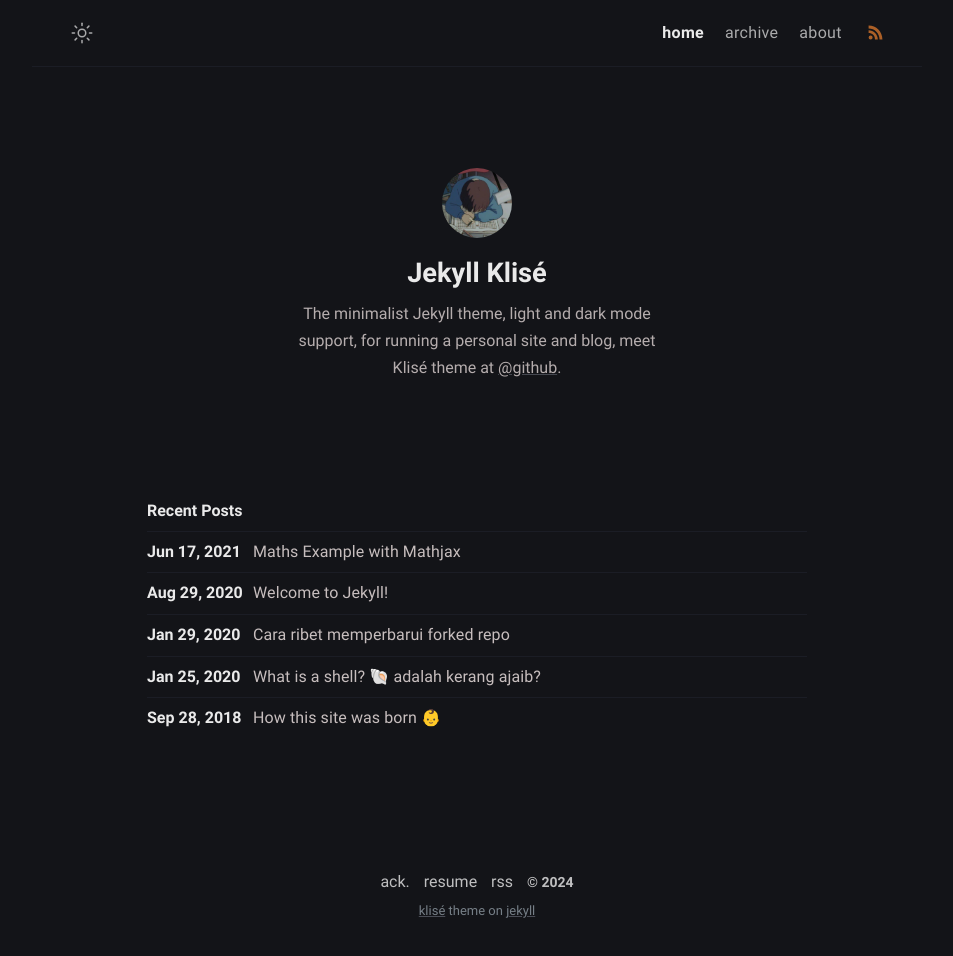
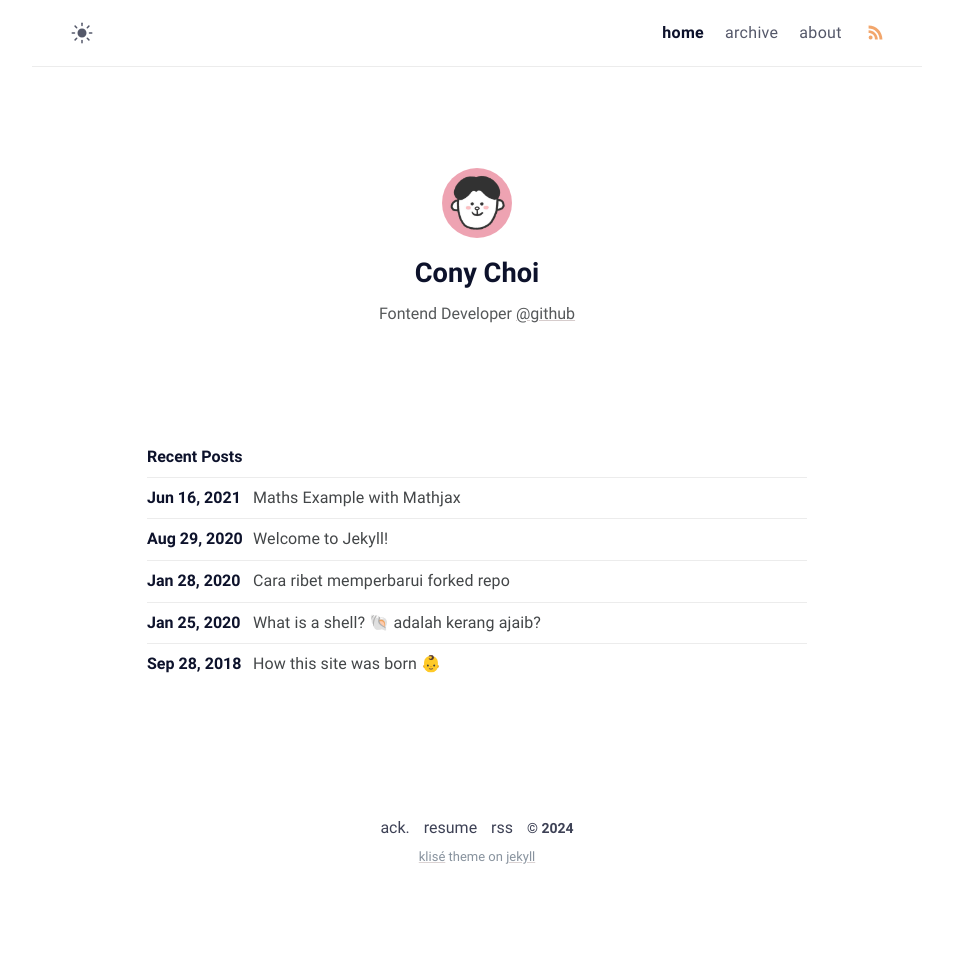
Before and after one commit to hwanyoungChoi/blog, a Jekyll site: the page built from index.md, in a window 1280 px wide. Shown: the whole page, without its empty margins (163-1116 px from the left). Built offline with Jekyll 4.4.1, drawn with Linux system fonts in a browser that asks for light colours; after the commit the page ends 902 px from its top, so only the background shows below that.

Commit message:
Update config

```diff
--- a/_config.yml
+++ b/_config.yml
@@ -1,26 +1,24 @@
 # Site settings
-title: Klise Theme # site title
+title: Cony's Blog # site title
 description: >- # site description
-  He's writing in Bahasa about web technology and experience as a journal
-  for documentation things that he learned, meet him <a href="https://github.com/piharpi" target="_blank" rel="noopener">@github</a>.
+  Cony's Blog
 lang: en-US # default lang
-timezone: Asia/Jakarta # set your timezone
-image: assets/img/ogp.png # This image used for Open Graph more info https://ogp.me/
+timezone: Asia/Korea # set your timezone
+image: assets/img/avatar.jpeg # This image used for Open Graph more info https://ogp.me/
 repo: https://github.com/piharpi/jekyll-klise # site repo [optional]
-mode: dark # default theme "dark" | "light"
+mode: light # default theme "dark" | "light"
 
 # Profile settings
 author:
-  name: Jekyll Klisé # author name
+  name: Cony Choi # author name
   bio: >- # tell to the world
-    The minimalist Jekyll theme, light and dark mode support, for running a personal site and blog,
-    meet Klisé theme at <a href="https://github.com/piharpi/jekyll-klise" target="_blank" rel="noopener">@github</a>.
-  username: username # general username
-  github: github_username # github username
+    Fontend Developer <a href="https://github.com/hwanyoungChoi" target="_blank" rel="noopener">@github</a>
+  username: Cony Choi # general username
+  github: hwanyoungChoi # github username
   twitter: twitter_username # twitter username
   facebook: facebook_username # facebook username
   email: your-email@email.com # email adress
-  avatar: /assets/img/avatar.jpg # change with your own avatar
+  avatar: /assets/img/avatar.jpeg # change with your own avatar
 
 # URL settings
 url: "https://klise.now.sh" #
```
Also changed, not shown: assets/img/avatar.jpeg (added), assets/img/avatar.jpg (deleted).
